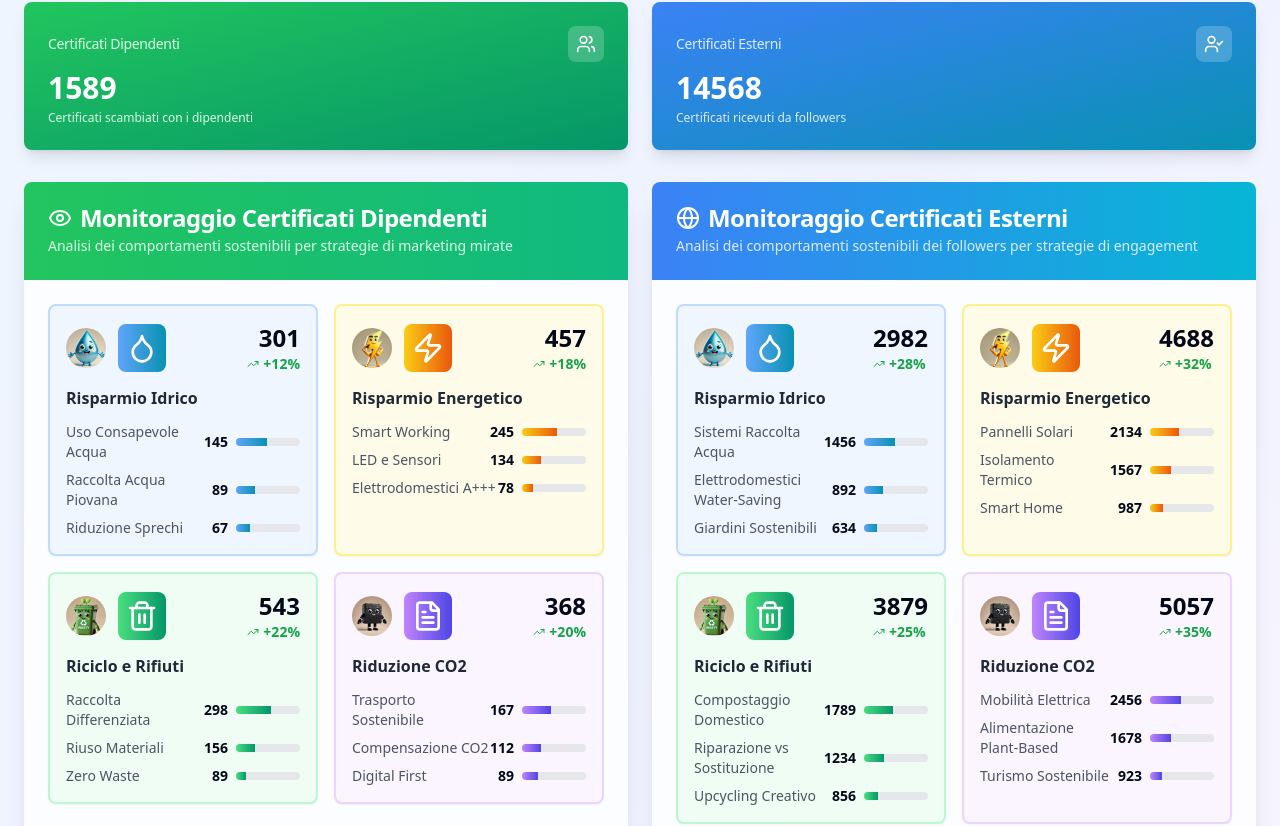
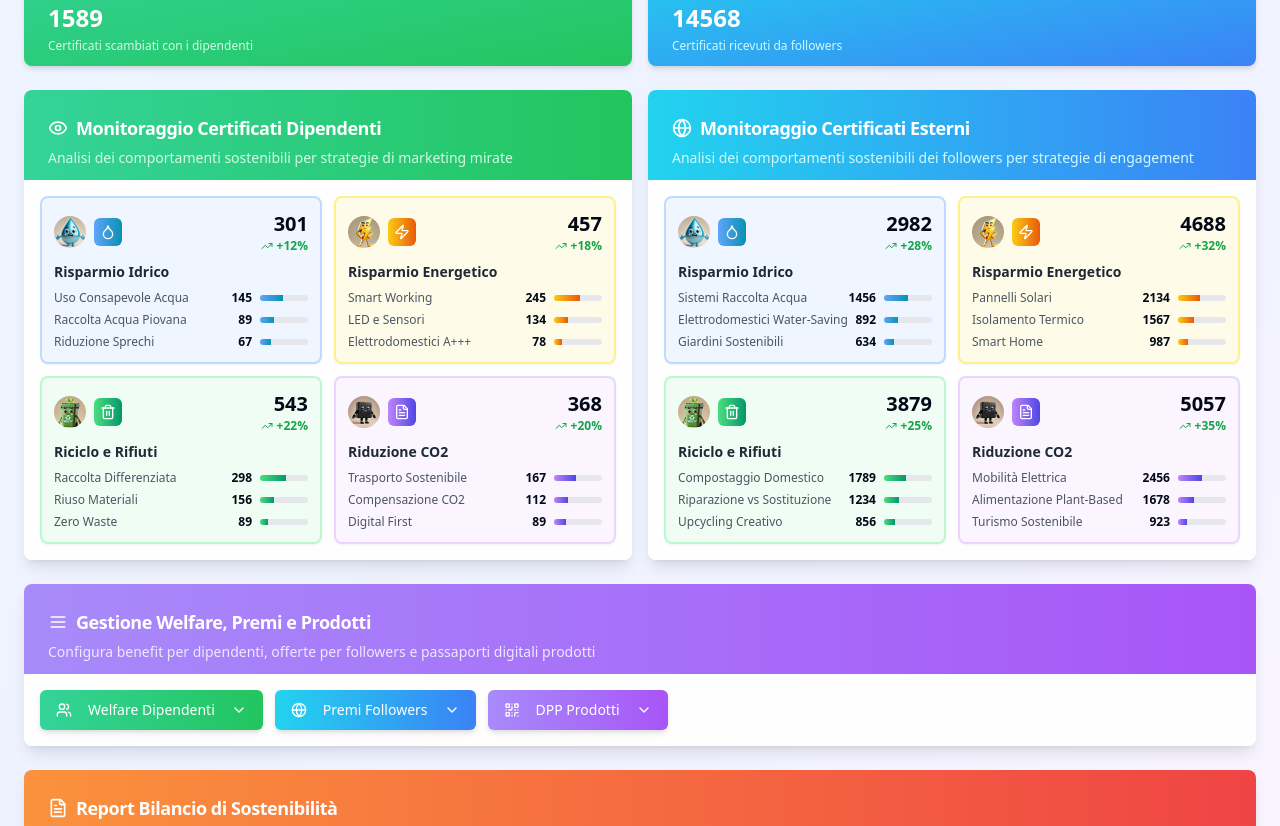
Before and after one commit to Virtuosityapp/ultimaversione, a React (Vite) app: page /dashboard-aziende in a window 1280 px wide. Shown: the part 258-1084 px from the top of the page. Built offline with nearby package versions, Linux system fonts and the light colour scheme.

Commit message:
Refactor: Improve dashboard appearance
- Reduced the impact of the top section.
- Reduced the size of the blocks.
- Made the colors more vibrant in the dashboard.

```diff
--- a/src/pages/DashboardAziende.tsx
+++ b/src/pages/DashboardAziende.tsx
@@ -1,4 +1,3 @@
-
 import React, { useState } from 'react';
 import { Card, CardContent, CardDescription, CardHeader, CardTitle } from '@/components/ui/card';
 import { Button } from '@/components/ui/button';
@@ -262,7 +261,7 @@ const DashboardAziende = () => {
 
       <div className="max-w-7xl mx-auto">
         {/* Navigation Button */}
-        <div className="mb-6">
+        <div className="mb-4">
           <Button
             onClick={() => navigate('/')}
             variant="outline"
@@ -273,95 +272,95 @@ const DashboardAziende = () => {
           </Button>
         </div>
 
-        {/* Header Section */}
-        <div className="text-center mb-8">
-          <h1 className="text-4xl font-bold bg-gradient-to-r from-blue-600 to-green-600 bg-clip-text text-transparent mb-4">
+        {/* Header Section - Made more compact */}
+        <div className="text-center mb-6">
+          <h1 className="text-3xl font-bold bg-gradient-to-r from-emerald-500 to-cyan-500 bg-clip-text text-transparent mb-3">
             Dashboard Aziendale
           </h1>
-          <p className="text-lg text-gray-600 max-w-3xl mx-auto">
+          <p className="text-base text-gray-600 max-w-2xl mx-auto">
             Gestisci i certificati di sostenibilità dei tuoi dipendenti e followers, configura premi e benefit,
-            e monitora l'impatto ambientale della tua azienda attraverso dati real-time e analytics avanzati.
+            e monitora l'impatto ambientale della tua azienda.
           </p>
         </div>
 
-        {/* Metriche Certificati */}
-        <div className="grid grid-cols-1 md:grid-cols-2 gap-6 mb-8">
-          <Card className="border-0 shadow-lg bg-gradient-to-br from-green-500 to-emerald-600 text-white">
+        {/* Metriche Certificati - Made more compact with brighter colors */}
+        <div className="grid grid-cols-1 md:grid-cols-2 gap-4 mb-6">
+          <Card className="border-0 shadow-md bg-gradient-to-br from-emerald-400 to-green-500 text-white">
             <CardHeader className="flex flex-row items-center justify-between space-y-0 pb-2">
-              <CardTitle className="text-sm font-medium text-green-100">{t('employeeCertificates')}</CardTitle>
-              <div className="p-2 bg-white/20 rounded-lg">
-                <Users className="h-5 w-5 text-white" />
+              <CardTitle className="text-sm font-medium text-emerald-100">{t('employeeCertificates')}</CardTitle>
+              <div className="p-1.5 bg-white/25 rounded-md">
+                <Users className="h-4 w-4 text-white" />
               </div>
             </CardHeader>
-            <CardContent>
-              <div className="text-3xl font-bold text-white">{certificatiDipendenti}</div>
-              <p className="text-xs text-green-100 mt-1">
+            <CardContent className="pb-3">
+              <div className="text-2xl font-bold text-white">{certificatiDipendenti}</div>
+              <p className="text-xs text-emerald-100 mt-1">
                 Certificati scambiati con i dipendenti
               </p>
             </CardContent>
           </Card>
 
-          <Card className="border-0 shadow-lg bg-gradient-to-br from-blue-500 to-cyan-600 text-white">
+          <Card className="border-0 shadow-md bg-gradient-to-br from-cyan-400 to-blue-500 text-white">
             <CardHeader className="flex flex-row items-center justify-between space-y-0 pb-2">
-              <CardTitle className="text-sm font-medium text-blue-100">{t('externalCertificates')}</CardTitle>
-              <div className="p-2 bg-white/20 rounded-lg">
-                <UserCheck className="h-5 w-5 text-white" />
+              <CardTitle className="text-sm font-medium text-cyan-100">{t('externalCertificates')}</CardTitle>
+              <div className="p-1.5 bg-white/25 rounded-md">
+                <UserCheck className="h-4 w-4 text-white" />
               </div>
             </CardHeader>
-            <CardContent>
-              <div className="text-3xl font-bold text-white">{certificatiEsterni}</div>
-              <p className="text-xs text-blue-100 mt-1">
+            <CardContent className="pb-3">
+              <div className="text-2xl font-bold text-white">{certificatiEsterni}</div>
+              <p className="text-xs text-cyan-100 mt-1">
                 Certificati ricevuti da followers
               </p>
             </CardContent>
           </Card>
         </div>
 
-        {/* Monitoraggio Certificati - Visual Cards */}
-        <div className="grid grid-cols-1 lg:grid-cols-2 gap-6 mb-8">
+        {/* Monitoraggio Certificati - Visual Cards with brighter colors */}
+        <div className="grid grid-cols-1 lg:grid-cols-2 gap-4 mb-6">
           {/* Monitoraggio Certificati Dipendenti */}
-          <Card className="border-0 shadow-xl bg-white/80 backdrop-blur-sm">
-            <CardHeader className="bg-gradient-to-r from-green-500 to-emerald-500 text-white rounded-t-lg">
-              <CardTitle className="flex items-center gap-2">
-                <Eye className="h-6 w-6" />
+          <Card className="border-0 shadow-lg bg-white/90 backdrop-blur-sm">
+            <CardHeader className="bg-gradient-to-r from-emerald-400 to-green-500 text-white rounded-t-lg pb-3">
+              <CardTitle className="flex items-center gap-2 text-lg">
+                <Eye className="h-5 w-5" />
                 Monitoraggio Certificati Dipendenti
               </CardTitle>
-              <CardDescription className="text-green-100">
+              <CardDescription className="text-emerald-100 text-sm">
                 Analisi dei comportamenti sostenibili per strategie di marketing mirate
               </CardDescription>
             </CardHeader>
-            <CardContent className="p-6">
-              <div className="grid grid-cols-1 md:grid-cols-2 gap-4">
+            <CardContent className="p-4">
+              <div className="grid grid-cols-1 md:grid-cols-2 gap-3">
                 {certificateMonitoringCategories.map((category, index) => (
-                  <Card key={index} className={`border-2 ${category.borderColor} ${category.bgColor} hover:shadow-lg transition-all duration-300`}>
-                    <CardContent className="p-4">
-                      <div className="flex items-center justify-between mb-3">
-                        <div className="flex items-center gap-3">
+                  <Card key={index} className={`border-2 ${category.borderColor} ${category.bgColor} hover:shadow-md transition-all duration-300`}>
+                    <CardContent className="p-3">
+                      <div className="flex items-center justify-between mb-2">
+                        <div className="flex items-center gap-2">
                           <img
                             src={category.mascot}
                             alt={category.category}
-                            className="w-10 h-10 rounded-full object-cover"
+                            className="w-8 h-8 rounded-full object-cover"
                           />
-                          <div className={`p-2 rounded-lg bg-gradient-to-r ${category.color} text-white`}>
-                            {category.icon}
+                          <div className={`p-1.5 rounded-md bg-gradient-to-r ${category.color} text-white`}>
+                            {React.cloneElement(category.icon, { className: "h-4 w-4" })}
                           </div>
                         </div>
                         <div className="text-right">
-                          <div className="text-2xl font-bold">{category.totalCount}</div>
-                          <div className={`text-sm font-semibold ${getTrendColor(category.trend)} flex items-center gap-1`}>
+                          <div className="text-xl font-bold">{category.totalCount}</div>
+                          <div className={`text-xs font-semibold ${getTrendColor(category.trend)} flex items-center gap-1`}>
                             <TrendingUp className="h-3 w-3" />
                             {category.trend}
                           </div>
                         </div>
                       </div>
-                      <h3 className="font-semibold text-gray-800 mb-3">{category.category}</h3>
-                      <div className="space-y-2">
+                      <h3 className="font-semibold text-gray-800 mb-2 text-sm">{category.category}</h3>
+                      <div className="space-y-1.5">
                         {category.data.map((item, itemIndex) => (
-                          <div key={itemIndex} className="flex items-center justify-between text-sm">
+                          <div key={itemIndex} className="flex items-center justify-between text-xs">
                             <span className="text-gray-600">{item.tipo}</span>
                             <div className="flex items-center gap-2">
                               <span className="font-semibold">{item.count}</span>
-                              <div className="w-16 h-2 bg-gray-200 rounded-full overflow-hidden">
+                              <div className="w-12 h-1.5 bg-gray-200 rounded-full overflow-hidden">
                                 <div
                                   className={`h-full bg-gradient-to-r ${category.color} transition-all duration-500`}
                                   style={{ width: `${item.percentage}%` }}
@@ -379,48 +378,48 @@ const DashboardAziende = () => {
           </Card>
 
           {/* Monitoraggio Certificati Esterni */}
-          <Card className="border-0 shadow-xl bg-white/80 backdrop-blur-sm">
-            <CardHeader className="bg-gradient-to-r from-blue-500 to-cyan-500 text-white rounded-t-lg">
-              <CardTitle className="flex items-center gap-2">
-                <Globe className="h-6 w-6" />
+          <Card className="border-0 shadow-lg bg-white/90 backdrop-blur-sm">
+            <CardHeader className="bg-gradient-to-r from-cyan-400 to-blue-500 text-white rounded-t-lg pb-3">
+              <CardTitle className="flex items-center gap-2 text-lg">
+                <Globe className="h-5 w-5" />
                 Monitoraggio Certificati Esterni
               </CardTitle>
-              <CardDescription className="text-blue-100">
+              <CardDescription className="text-cyan-100 text-sm">
                 Analisi dei comportamenti sostenibili dei followers per strategie di engagement
               </CardDescription>
             </CardHeader>
-            <CardContent className="p-6">
-              <div className="grid grid-cols-1 md:grid-cols-2 gap-4">
+            <CardContent className="p-4">
+              <div className="grid grid-cols-1 md:grid-cols-2 gap-3">
                 {externalCertificateCategories.map((category, index) => (
-                  <Card key={index} className={`border-2 ${category.borderColor} ${category.bgColor} hover:shadow-lg transition-all duration-300`}>
-                    <CardContent className="p-4">
-                      <div className="flex items-center justify-between mb-3">
-                        <div className="flex items-center gap-3">
+                  <Card key={index} className={`border-2 ${category.borderColor} ${category.bgColor} hover:shadow-md transition-all duration-300`}>
+                    <CardContent className="p-3">
+                      <div className="flex items-center justify-between mb-2">
+                        <div className="flex items-center gap-2">
                           <img
                             src={category.mascot}
                             alt={category.category}
-                            className="w-10 h-10 rounded-full object-cover"
+                            className="w-8 h-8 rounded-full object-cover"
                           />
-                          <div className={`p-2 rounded-lg bg-gradient-to-r ${category.color} text-white`}>
-                            {category.icon}
+                          <div className={`p-1.5 rounded-md bg-gradient-to-r ${category.color} text-white`}>
+                            {React.cloneElement(category.icon, { className: "h-4 w-4" })}
                           </div>
                         </div>
                         <div className="text-right">
-                          <div className="text-2xl font-bold">{category.totalCount}</div>
-                          <div className={`text-sm font-semibold ${getTrendColor(category.trend)} flex items-center gap-1`}>
+                          <div className="text-xl font-bold">{category.totalCount}</div>
+                          <div className={`text-xs font-semibold ${getTrendColor(category.trend)} flex items-center gap-1`}>
                             <TrendingUp className="h-3 w-3" />
                             {category.trend}
                           </div>
                         </div>
                       </div>
-                      <h3 className="font-semibold text-gray-800 mb-3">{category.category}</h3>
-                      <div className="space-y-2">
+                      <h3 className="font-semibold text-gray-800 mb-2 text-sm">{category.category}</h3>
+                      <div className="space-y-1.5">
                         {category.data.map((item, itemIndex) => (
-                          <div key={itemIndex} className="flex items-center justify-between text-sm">
+                          <div key={itemIndex} className="flex items-center justify-between text-xs">
                             <span className="text-gray-600">{item.tipo}</span>
                             <div className="flex items-center gap-2">
                               <span className="font-semibold">{item.count}</span>
-                              <div className="w-16 h-2 bg-gray-200 rounded-full overflow-hidden">
+                              <div className="w-12 h-1.5 bg-gray-200 rounded-full overflow-hidden">
                                 <div
                                   className={`h-full bg-gradient-to-r ${category.color} transition-all duration-500`}
                                   style={{ width: `${item.percentage}%` }}
@@ -438,23 +437,23 @@ const DashboardAziende = () => {
           </Card>
         </div>
 
-        {/* Menu Gestione - Include DPP */}
-        <Card className="border-0 shadow-xl bg-white/80 backdrop-blur-sm mb-8">
-          <CardHeader className="bg-gradient-to-r from-purple-500 to-pink-500 text-white rounded-t-lg">
-            <CardTitle className="flex items-center gap-2">
-              <Menu className="h-6 w-6" />
+        {/* Menu Gestione - Include DPP with brighter colors */}
+        <Card className="border-0 shadow-lg bg-white/90 backdrop-blur-sm mb-6">
+          <CardHeader className="bg-gradient-to-r from-violet-400 to-purple-500 text-white rounded-t-lg pb-3">
+            <CardTitle className="flex items-center gap-2 text-lg">
+              <Menu className="h-5 w-5" />
               Gestione Welfare, Premi e Prodotti
             </CardTitle>
-            <CardDescription className="text-purple-100">
+            <CardDescription className="text-violet-100 text-sm">
               Configura benefit per dipendenti, offerte per followers e passaporti digitali prodotti
             </CardDescription>
           </CardHeader>
-          <CardContent className="p-6">
-            <div className="flex flex-wrap gap-4">
+          <CardContent className="p-4">
+            <div className="flex flex-wrap gap-3">
               <DropdownMenu>
                 <DropdownMenuTrigger asChild>
-                  <Button size="lg" className="bg-gradient-to-r from-green-500 to-emerald-500 hover:from-green-600 hover:to-emerald-600 text-white shadow-lg">
-                    <Users className="mr-2 h-5 w-5" />
+                  <Button size="default" className="bg-gradient-to-r from-emerald-400 to-green-500 hover:from-emerald-500 hover:to-green-600 text-white shadow-md">
+                    <Users className="mr-2 h-4 w-4" />
                     Welfare Dipendenti
                     <ChevronDown className="ml-2 h-4 w-4" />
                   </Button>
@@ -469,8 +468,8 @@ const DashboardAziende = () => {
 
               <DropdownMenu>
                 <DropdownMenuTrigger asChild>
-                  <Button size="lg" className="bg-gradient-to-r from-blue-500 to-cyan-500 hover:from-blue-600 hover:to-cyan-600 text-white shadow-lg">
-                    <Globe className="mr-2 h-5 w-5" />
+                  <Button size="default" className="bg-gradient-to-r from-cyan-400 to-blue-500 hover:from-cyan-500 hover:to-blue-600 text-white shadow-md">
+                    <Globe className="mr-2 h-4 w-4" />
                     Premi Followers
                     <ChevronDown className="ml-2 h-4 w-4" />
                   </Button>
@@ -485,8 +484,8 @@ const DashboardAziende = () => {
 
               <DropdownMenu>
                 <DropdownMenuTrigger asChild>
-                  <Button size="lg" className="bg-gradient-to-r from-indigo-500 to-purple-500 hover:from-indigo-600 hover:to-purple-600 text-white shadow-lg">
-                    <QrCode className="mr-2 h-5 w-5" />
+                  <Button size="default" className="bg-gradient-to-r from-violet-400 to-purple-500 hover:from-violet-500 hover:to-purple-600 text-white shadow-md">
+                    <QrCode className="mr-2 h-4 w-4" />
                     DPP Prodotti
                     <ChevronDown className="ml-2 h-4 w-4" />
                   </Button>
@@ -841,22 +840,22 @@ const DashboardAziende = () => {
           </div>
         )}
 
-        {/* Pulsante Report Sostenibilità */}
-        <Card className="border-0 shadow-xl bg-gradient-to-r from-orange-400 to-red-500 text-white">
-          <CardHeader>
-            <CardTitle className="flex items-center gap-2 text-white">
-              <FileText className="h-6 w-6" />
+        {/* Pulsante Report Sostenibilità with brighter colors */}
+        <Card className="border-0 shadow-lg bg-gradient-to-r from-orange-400 to-red-500 text-white">
+          <CardHeader className="pb-3">
+            <CardTitle className="flex items-center gap-2 text-white text-lg">
+              <FileText className="h-5 w-5" />
               {t('sustainabilityReport')}
             </CardTitle>
-            <CardDescription className="text-orange-100">
+            <CardDescription className="text-orange-100 text-sm">
               {t('sustainabilityDescription')}
             </CardDescription>
           </CardHeader>
-          <CardContent>
+          <CardContent className="pt-0">
             <Dialog open={reportDialogOpen} onOpenChange={setReportDialogOpen}>
               <DialogTrigger asChild>
-                <Button size="lg" className="w-full md:w-auto bg-white text-orange-600 hover:bg-gray-100 shadow-lg text-lg py-6 px-8">
-                  <FileText className="mr-2 h-6 w-6" />
+                <Button size="default" className="w-full md:w-auto bg-white text-orange-600 hover:bg-gray-100 shadow-md py-3 px-6">
+                  <FileText className="mr-2 h-5 w-5" />
                   {t('certifyAndCompensate')}
                 </Button>
               </DialogTrigger>
```
